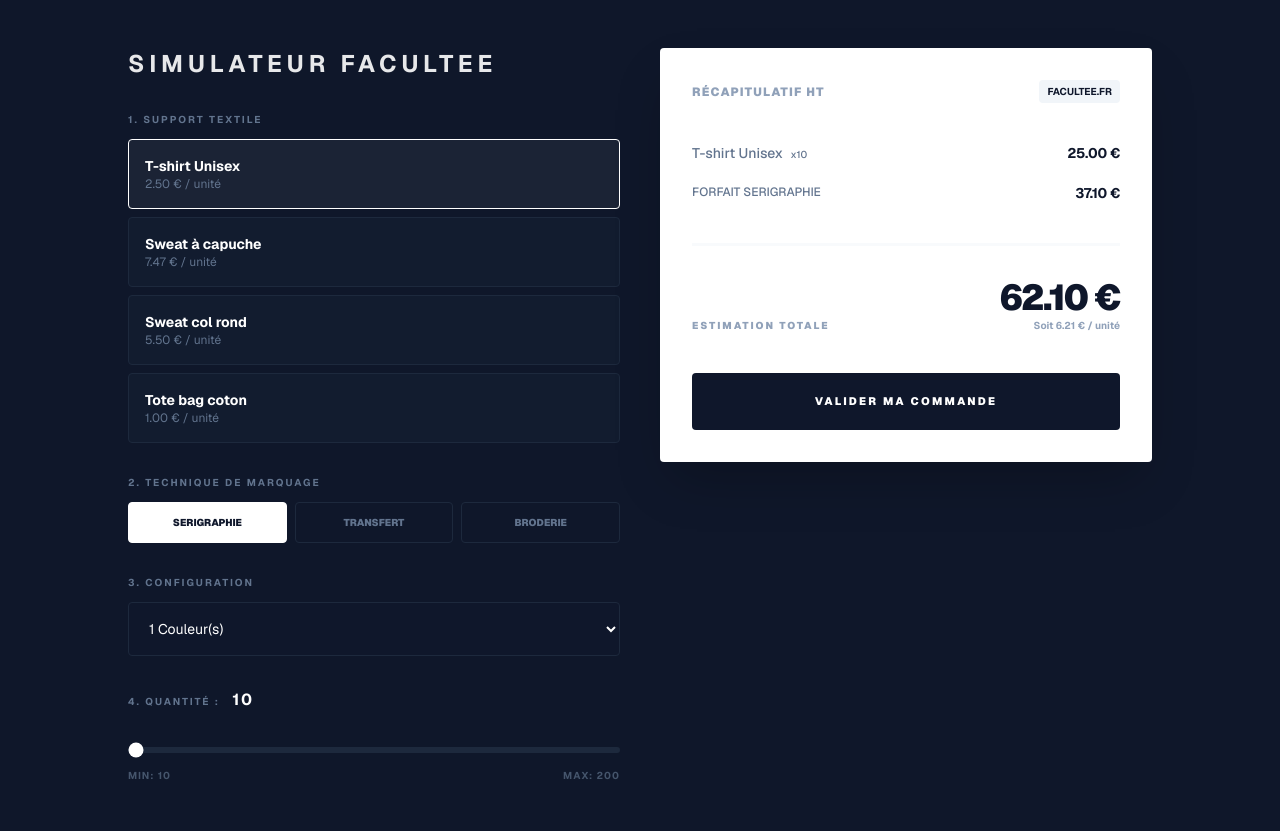
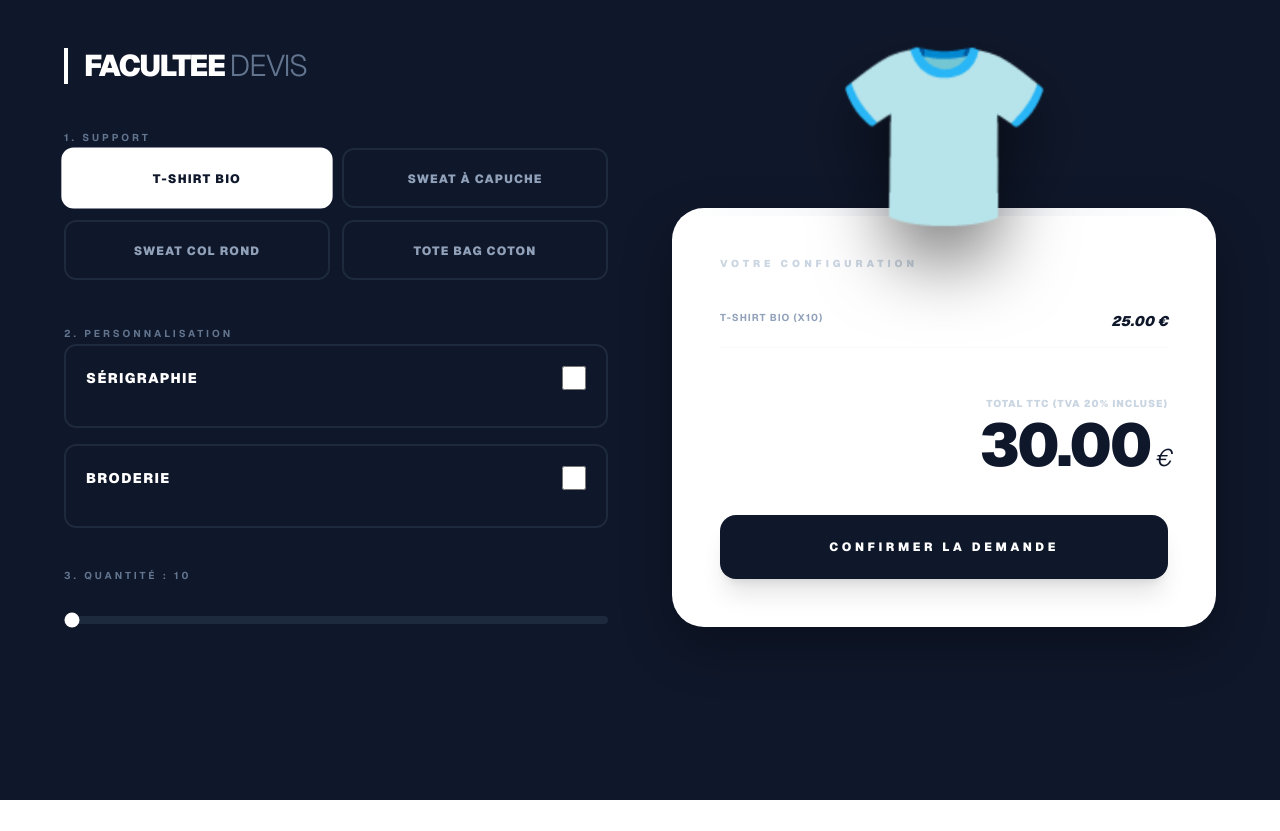
Before and after one commit to appsansnom75/monsitefacultee, a Next.js app: page /devis in a window 1280 px wide. After the commit the page ends 800 px from the top, so only its background shows below. Built offline with nearby package versions, Linux system fonts and the light colour scheme.

Commit message:
maj devis

```diff
--- a/src/app/devis/page.tsx
+++ b/src/app/devis/page.tsx
@@ -1,12 +1,12 @@
 'use client';
 import React, { useState } from 'react';
 
-// --- TES DONNÉES DE PRIX (Regroupées ici) ---
+// --- DONNÉES DE PRIX ---
 const PRODUITS = [
-  { id: 'tshirt', nom: 'T-shirt Unisex', prixBase: 2.50 },
-  { id: 'hoodie', nom: 'Sweat à capuche', prixBase: 7.47 },
-  { id: 'sweat', nom: 'Sweat col rond', prixBase: 5.50 },
-  { id: 'totebag', nom: 'Tote bag coton', prixBase: 1.00 },
+  { id: 'tshirt', nom: 'T-shirt Bio', prixBase: 2.50, img: '👕' },
+  { id: 'hoodie', nom: 'Sweat à capuche', prixBase: 7.47, img: '🧥' },
+  { id: 'sweat', nom: 'Sweat col rond', prixBase: 5.50, img: '👕' },
+  { id: 'totebag', nom: 'Tote bag coton', prixBase: 1.00, img: '👜' },
 ];
 
 const FORFAITS_SERIGRAPHIE = [
@@ -21,12 +21,6 @@ const FORFAITS_SERIGRAPHIE = [
   { qte: 200, couleurs: [133.00, 168, 203, 238, 273, 308, 343, 378] },
 ];
 
-const FORFAITS_TRANSFERT = [
-  { qte: 10, prix: 47.10 }, { qte: 20, prix: 59.20 }, { qte: 30, prix: 71.30 },
-  { qte: 40, prix: 83.40 }, { qte: 50, prix: 92.50 }, { qte: 75, prix: 121.25 },
-  { qte: 100, prix: 144 }, { qte: 150, prix: 198.5 }, { qte: 200, prix: 253 }
-];
-
 const FORFAITS_BRODERIE = [
   { qte: 10, emplacements: [69.2, 154.3, 165.8] },
   { qte: 20, emplacements: [98.4, 268.6, 291.6] },
@@ -39,118 +33,150 @@ const FORFAITS_BRODERIE = [
   { qte: 200, emplacements: [442, 2180, 2394] },
 ];
 
-// --- COMPOSANT DE LA PAGE ---
 export default function ConfigurateurFacultee() {
   const [produitId, setProduitId] = useState(PRODUITS[0].id);
   const [quantite, setQuantite] = useState(10);
-  const [technique, setTechnique] = useState('serigraphie');
-  const [optionIndex, setOptionIndex] = useState(0);
+  const [hasSerigraphie, setHasSerigraphie] = useState(false);
+  const [nbCouleursSeri, setNbCouleursSeri] = useState(0);
+  const [hasBroderie, setHasBroderie] = useState(false);
+  const [emplacementBroderie, setEmplacementBroderie] = useState(0);
 
   const produit = PRODUITS.find(p => p.id === produitId) || PRODUITS[0];
 
-  // Logique de calcul
-  let prixMarquageForfait = 0;
-  if (technique === 'serigraphie') {
+  let prixSerigraphie = 0;
+  if (hasSerigraphie) {
     const palier = [...FORFAITS_SERIGRAPHIE].reverse().find(f => quantite >= f.qte) || FORFAITS_SERIGRAPHIE[0];
-    prixMarquageForfait = palier.couleurs[optionIndex];
-  } else if (technique === 'transfert') {
-    const palier = [...FORFAITS_TRANSFERT].reverse().find(f => quantite >= f.qte) || FORFAITS_TRANSFERT[0];
-    prixMarquageForfait = palier.prix;
-  } else {
-    const palier = [...FORFAITS_BRODERIE].reverse().find(f => quantite >= f.qte) || FORFAITS_BRODERIE[0];
-    prixMarquageForfait = palier.emplacements[optionIndex];
+    prixSerigraphie = palier.couleurs[nbCouleursSeri];
   }
 
-  const totalTextile = produit.prixBase * quantite;
-  const totalGlobal = totalTextile + prixMarquageForfait;
+  let prixBroderie = 0;
+  if (hasBroderie) {
+    const palier = [...FORFAITS_BRODERIE].reverse().find(f => quantite >= f.qte) || FORFAITS_BRODERIE[0];
+    prixBroderie = palier.emplacements[emplacementBroderie];
+  }
+
+  const totalHT = (produit.prixBase * quantite) + prixSerigraphie + prixBroderie;
+  const tva = totalHT * 0.20;
+  const totalTTC = totalHT + tva;
 
   return (
     <div className="min-h-screen bg-[#0f172a] text-white p-6 md:p-12 font-sans">
-      <div className="max-w-5xl mx-auto grid md:grid-cols-2 gap-10">
+      <div className="max-w-6xl mx-auto grid md:grid-cols-2 gap-16 items-start">
 
-        {/* OPTIONS */}
-        <div className="space-y-8">
-          <h1 className="text-2xl font-bold tracking-[0.2em] uppercase opacity-90">Simulateur FACULTEE</h1>
+        {/* COLONNE GAUCHE : OPTIONS */}
+        <div className="space-y-10">
+          <h1 className="text-3xl font-black tracking-tighter uppercase text-white border-l-4 border-white pl-4">
+            FACULTEE <span className="text-slate-500 font-light">Devis</span>
+          </h1>
 
-          <div>
-            <label className="text-[10px] uppercase tracking-[0.2em] text-slate-500 mb-3 block font-bold">1. Support Textile</label>
-            <div className="grid grid-cols-1 gap-2">
+          <div className="space-y-4">
+            <label className="text-[10px] uppercase tracking-[0.3em] text-slate-500 font-bold">1. Support</label>
+            <div className="grid grid-cols-2 gap-3">
               {PRODUITS.map(p => (
                 <button key={p.id} onClick={() => setProduitId(p.id)}
-                  className={`text-left p-4 rounded border transition-all ${produitId === p.id ? 'border-white bg-white/5' : 'border-slate-800 bg-slate-800/30 hover:border-slate-600'}`}>
-                  <div className="text-sm font-bold">{p.nom}</div>
-                  <div className="text-xs text-slate-500">{p.prixBase.toFixed(2)} € / unité</div>
+                  className={`p-4 rounded-xl border-2 transition-all text-center ${produitId === p.id ? 'border-white bg-white text-slate-900 scale-[1.02]' : 'border-slate-800 text-slate-400 hover:border-slate-600'}`}>
+                  <span className="text-xs font-black uppercase tracking-widest">{p.nom}</span>
                 </button>
               ))}
             </div>
           </div>
 
-          <div>
-            <label className="text-[10px] uppercase tracking-[0.2em] text-slate-500 mb-3 block font-bold">2. Technique de Marquage</label>
-            <div className="flex gap-2">
-              {['serigraphie', 'transfert', 'broderie'].map(t => (
-                <button key={t} onClick={() => { setTechnique(t); setOptionIndex(0); }}
-                  className={`flex-1 py-3 rounded text-[10px] uppercase font-black border transition-all ${technique === t ? 'bg-white text-slate-900 border-white' : 'border-slate-800 text-slate-500 border-slate-800'}`}>
-                  {t}
-                </button>
-              ))}
+          <div className="space-y-4">
+            <label className="text-[10px] uppercase tracking-[0.3em] text-slate-500 font-bold">2. Personnalisation</label>
+            <div className="grid gap-4">
+              <div className={`p-5 rounded-xl border-2 transition-all ${hasSerigraphie ? 'border-white bg-white/5' : 'border-slate-800'}`}>
+                <div className="flex items-center justify-between mb-4">
+                  <span className="text-sm font-black uppercase tracking-widest">Sérigraphie</span>
+                  <input type="checkbox" checked={hasSerigraphie} onChange={() => setHasSerigraphie(!hasSerigraphie)} className="w-6 h-6 accent-white" />
+                </div>
+                {hasSerigraphie && (
+                  <select value={nbCouleursSeri} onChange={(e) => setNbCouleursSeri(Number(e.target.value))} className="w-full bg-slate-900 p-3 rounded-lg text-xs border border-slate-700 font-bold outline-none uppercase tracking-widest">
+                    {[1,2,3,4,5,6,7,8].map((n, i) => <option key={n} value={i}>{n} Couleur(s)</option>)}
+                  </select>
+                )}
+              </div>
+
+              <div className={`p-5 rounded-xl border-2 transition-all ${hasBroderie ? 'border-white bg-white/5' : 'border-slate-800'}`}>
+                <div className="flex items-center justify-between mb-4">
+                  <span className="text-sm font-black uppercase tracking-widest">Broderie</span>
+                  <input type="checkbox" checked={hasBroderie} onChange={() => setHasBroderie(!hasBroderie)} className="w-6 h-6 accent-white" />
+                </div>
+                {hasBroderie && (
+                  <select value={emplacementBroderie} onChange={(e) => setEmplacementBroderie(Number(e.target.value))} className="w-full bg-slate-900 p-3 rounded-lg text-xs border border-slate-700 font-bold outline-none uppercase tracking-widest">
+                    {['Cœur', 'Central', 'Dos'].map((n, i) => <option key={n} value={i}>Emplacement : {n}</option>)}
+                  </select>
+                )}
+              </div>
             </div>
           </div>
 
-          <div>
-            <label className="text-[10px] uppercase tracking-[0.2em] text-slate-500 mb-3 block font-bold">3. Configuration</label>
-            {technique === 'serigraphie' && (
-              <select onChange={(e) => setOptionIndex(Number(e.target.value))} className="w-full bg-slate-900 p-4 rounded border border-slate-800 text-sm outline-none">
-                {[1,2,3,4,5,6,7,8].map((n, i) => <option key={n} value={i}>{n} Couleur(s)</option>)}
-              </select>
-            )}
-            {technique === 'broderie' && (
-              <select onChange={(e) => setOptionIndex(Number(e.target.value))} className="w-full bg-slate-900 p-4 rounded border border-slate-800 text-sm outline-none">
-                {['Cœur', 'Central', 'Dos'].map((n, i) => <option key={n} value={i}>Emplacement : {n}</option>)}
-              </select>
-            )}
-            {technique === 'transfert' && <div className="p-4 bg-slate-800/30 border border-slate-800 rounded text-xs text-slate-500 italic">Transfert numérique couleur inclus</div>}
-          </div>
-
-          <div>
-            <label className="text-[10px] uppercase tracking-[0.2em] text-slate-500 mb-6 block font-bold">4. Quantité : <span className="text-white ml-2 text-base">{quantite}</span></label>
-            <input type="range" min="10" max="200" step="10" value={quantite} onChange={(e) => setQuantite(Number(e.target.value))} className="w-full h-1.5 bg-slate-800 appearance-none accent-white cursor-pointer rounded-lg" />
-            <div className="flex justify-between text-[10px] text-slate-600 mt-2 font-bold uppercase tracking-widest"><span>Min: 10</span><span>Max: 200</span></div>
+          <div className="space-y-6">
+            <label className="text-[10px] uppercase tracking-[0.3em] text-slate-500 font-bold block">3. Quantité : {quantite}</label>
+            <input type="range" min="10" max="200" step="10" value={quantite} onChange={(e) => setQuantite(Number(e.target.value))} className="w-full h-2 bg-slate-800 appearance-none accent-white cursor-pointer rounded-full" />
           </div>
         </div>
 
-        {/* PANIER RÉCAPITULATIF */}
-        <div className="bg-white text-slate-900 p-8 rounded shadow-2xl self-start sticky top-10">
-          <div className="flex justify-between items-center mb-10">
-            <h2 className="font-black uppercase text-xs tracking-widest text-slate-400">Récapitulatif HT</h2>
-            <span className="bg-slate-100 px-2 py-1 rounded text-[10px] font-bold">FACULTEE.FR</span>
-          </div>
+        {/* COLONNE DROITE : 3D + RÉCAP */}
+        <div className="relative pt-20 md:pt-40">
 
-          <div className="space-y-5 text-sm mb-10">
-            <div className="flex justify-between items-center">
-              <span className="text-slate-500 font-medium">{produit.nom} <span className="text-[10px] ml-1">x{quantite}</span></span>
-              <span className="font-bold tracking-tight">{totalTextile.toFixed(2)} €</span>
-            </div>
-            <div className="flex justify-between items-center">
-              <span className="text-slate-500 font-medium uppercase text-[12px]">Forfait {technique}</span>
-              <span className="font-bold tracking-tight">{prixMarquageForfait.toFixed(2)} €</span>
+          {/* PRODUIT 3D FLOTTANT */}
+          <div className="absolute top-0 left-1/2 -translate-x-1/2 -translate-y-12 z-20 pointer-events-none">
+            <div className="text-[120px] md:text-[180px] animate-float drop-shadow-[0_35px_35px_rgba(0,0,0,0.5)] flex items-center justify-center">
+              {produit.img}
             </div>
           </div>
 
-          <div className="border-t-[3px] border-slate-50 pt-8 flex justify-between items-end">
-            <span className="text-[10px] font-black uppercase tracking-[0.2em] text-slate-400">Estimation Totale</span>
-            <div className="text-right">
-                <div className="text-4xl font-black tracking-tighter">{totalGlobal.toFixed(2)} €</div>
-                <div className="text-[10px] text-slate-400 font-bold">Soit {(totalGlobal / quantite).toFixed(2)} € / unité</div>
+          {/* BLOC RÉCAPITULATIF BLANC */}
+          <div className="bg-white text-slate-900 p-8 md:p-12 rounded-[2rem] shadow-[0_20px_50px_rgba(0,0,0,0.3)] relative z-10 overflow-hidden">
+            <div className="absolute top-0 left-0 w-full h-2 bg-gradient-to-r from-transparent via-slate-200 to-transparent opacity-50"></div>
+
+            <h2 className="font-black uppercase text-[10px] tracking-[0.4em] text-slate-300 mb-10">Votre Configuration</h2>
+
+            <div className="space-y-6 text-sm mb-12">
+              <div className="flex justify-between border-b border-slate-50 pb-4">
+                <span className="text-slate-400 font-bold uppercase text-[10px] tracking-widest">{produit.nom} (x{quantite})</span>
+                <span className="font-black italic">{(produit.prixBase * quantite).toFixed(2)} €</span>
+              </div>
+              {hasSerigraphie && (
+                <div className="flex justify-between border-b border-slate-50 pb-4">
+                  <span className="text-slate-400 font-bold uppercase text-[10px] tracking-widest">Sérigraphie</span>
+                  <span className="font-black italic text-slate-900">+{prixSerigraphie.toFixed(2)} €</span>
+                </div>
+              )}
+              {hasBroderie && (
+                <div className="flex justify-between border-b border-slate-50 pb-4">
+                  <span className="text-slate-400 font-bold uppercase text-[10px] tracking-widest">Broderie</span>
+                  <span className="font-black italic text-slate-900">+{prixBroderie.toFixed(2)} €</span>
+                </div>
+              )}
             </div>
+
+            <div className="space-y-1 text-right mb-10">
+              <p className="text-[10px] font-black text-slate-300 uppercase tracking-widest">Total TTC (TVA 20% incluse)</p>
+              <div className="text-6xl font-black tracking-tighter text-slate-900">
+                {totalTTC.toFixed(2)}<span className="text-2xl ml-1 font-light italic">€</span>
+              </div>
+            </div>
+
+            <button className="w-full bg-slate-900 text-white py-6 rounded-2xl font-black uppercase text-xs tracking-[0.3em] hover:bg-slate-800 transition-all hover:scale-[1.02] active:scale-[0.98] shadow-xl">
+              Confirmer la demande
+            </button>
           </div>
-
-          <button className="w-full mt-10 bg-slate-900 text-white py-5 rounded font-black uppercase text-[11px] tracking-[0.2em] hover:bg-slate-800 transition-all active:scale-[0.98]">
-            Valider ma commande
-          </button>
         </div>
 
       </div>
+
+      {/* STYLES POUR L'ANIMATION 3D */}
+      <style jsx global>{`
+        @keyframes float {
+          0% { transform: translateY(0px) rotate(0deg); }
+          50% { transform: translateY(-20px) rotate(5deg); }
+          100% { transform: translateY(0px) rotate(0deg); }
+        }
+        .animate-float {
+          animation: float 6s ease-in-out infinite;
+        }
+      `}</style>
     </div>
   );
 }
```
